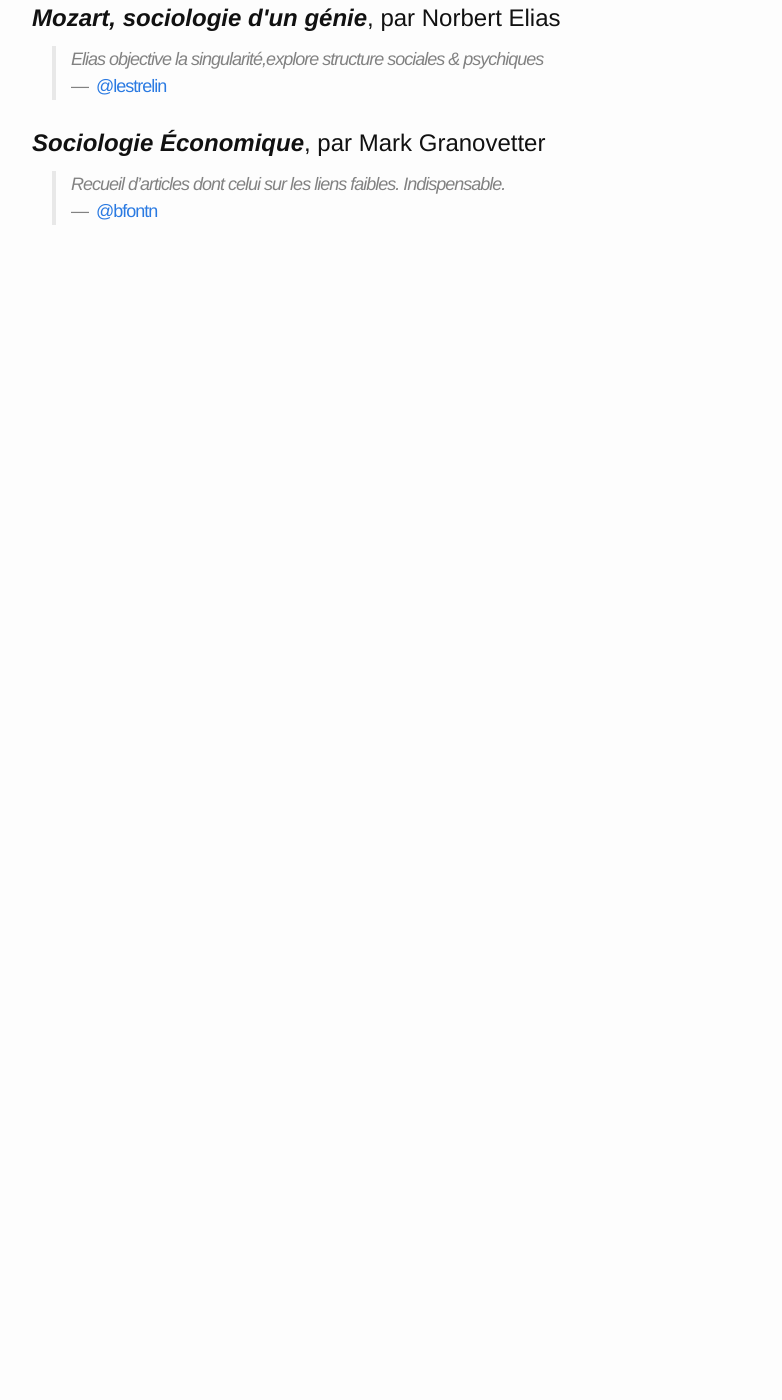
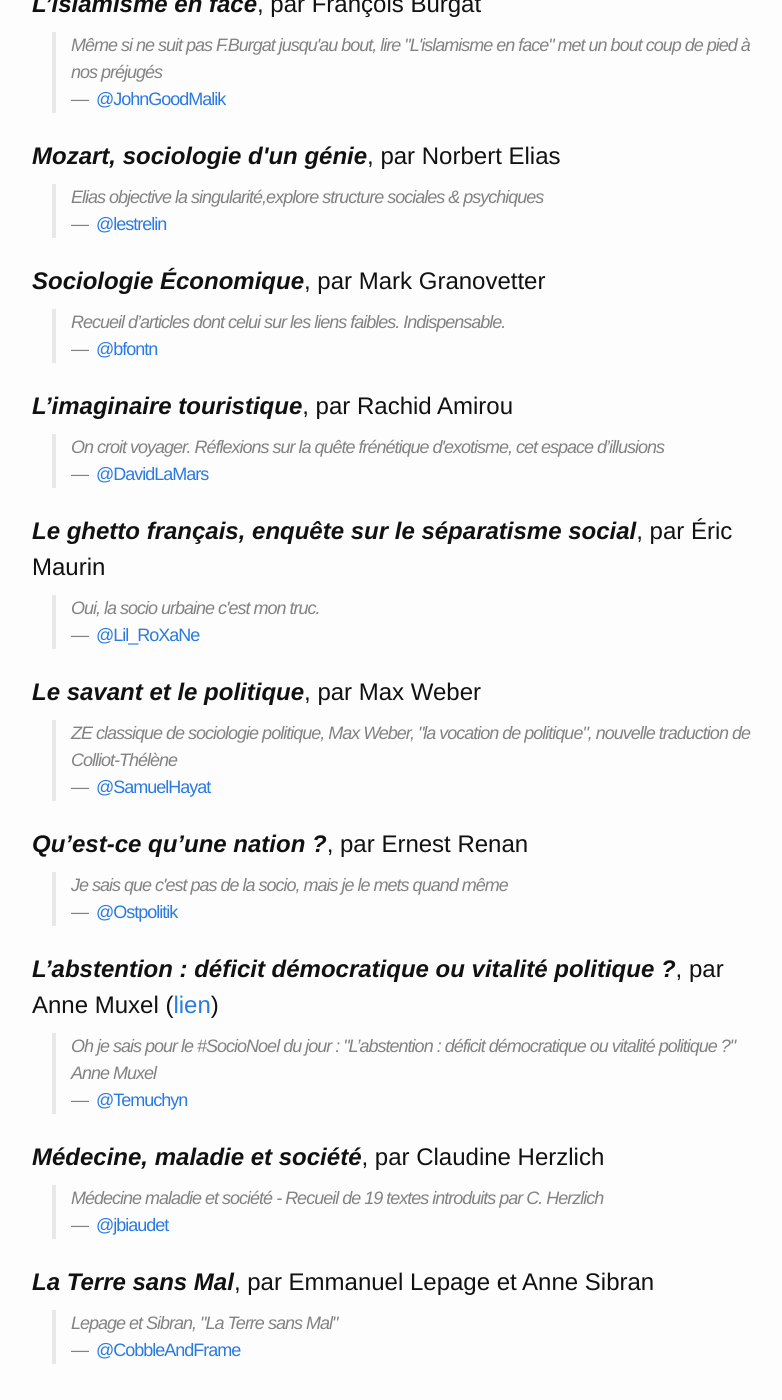
Before and after one commit to bfontaine/SocioNoel, a Jekyll site: the page built from index.md, in a window 1280 px wide and 1400 px high, scrolled down 43567 px. Shown: the whole window, without its empty margins (238-1020 px from the left). Built offline with Jekyll 4.4.1, drawn with Linux system fonts in a browser that asks for light colours; before the commit the page ends 43847 px from its top, so only the background shows below that; some of the changed text lies outside the part shown.

Commit message:
more books

```diff
--- a/index.md
+++ b/index.md
@@ -2735,13 +2735,20 @@ Accès direct à un jour :<br/>
   </div>
 </article>
 <article class="book">
-  <h1 id="dec15-4-L-opinion-publique-n-existe-pas-Pierre-Bourdieu"><span class="title">L’opinion publique n'existe pas</span>, par <span class="author">Pierre Bourdieu</span></h1>
-  <div class="sources">
-
-    <blockquote class="comment">
-      Les sondages, les sondages, lisons tous "L'opinion Publique n'existe pas" de Pierre Bourdieu, ok ?<br/>
-      <span class="comment-author">—&nbsp;&nbsp;<a class="handle" href="https://twitter.com/Alisxtp/status/672853666513207296">@Alisxtp</a></span>
-    </blockquote>
+  <h1 id="dec15-4-L-opinion-publique-n-existe-pas-Pierre-Bourdieu"><span class="title">L’opinion publique n'existe pas</span>, par <span class="author">Pierre Bourdieu</span>&nbsp;(<a href="http://www.homme-moderne.org/societe/socio/bourdieu/questions/opinionpub.html">lien</a>)</h1>
+  <div class="sources">
+
+
+      <blockquote class="comment">
+        Les sondages, les sondages, lisons tous "L'opinion Publique n'existe pas" de Pierre Bourdieu, ok ?<br/>
+        <span class="comment-author">—&nbsp;&nbsp;<a class="handle" href="https://twitter.com/Alisxtp/status/672853666513207296">@Alisxtp</a></span>
+      </blockquote>
+
+      <blockquote class="comment">
+        Déconstruire les sondages pour mieux les appréhender<br/>
+        <span class="comment-author">—&nbsp;&nbsp;<a class="handle" href="https://twitter.com/Ianonim/status/673438719647612928">@Ianonim</a></span>
+      </blockquote>
+
 
   </div>
 </article>
@@ -3123,10 +3130,17 @@ Accès direct à un jour :<br/>
   <h1 id="dec15-5-La-force-de-l-ordre-Anthropologie-de-la-police-des-quartiers-Didier-Fassin"><span class="title">La force de l'ordre. Anthropologie de la police des quartiers</span>, par <span class="author">Didier Fassin</span></h1>
   <div class="sources">
 
-    <blockquote class="comment">
-      Adapté au &lt;climat> actuel.<br/>
-      <span class="comment-author">—&nbsp;&nbsp;<a class="handle" href="https://twitter.com/thefugitive_/status/673217472980459520">@thefugitive_</a></span>
-    </blockquote>
+
+      <blockquote class="comment">
+        Adapté au &lt;climat> actuel.<br/>
+        <span class="comment-author">—&nbsp;&nbsp;<a class="handle" href="https://twitter.com/thefugitive_/status/673217472980459520">@thefugitive_</a></span>
+      </blockquote>
+
+      <blockquote class="comment">
+        Déjà cité mais c'est vraiment trés bien<br/>
+        <span class="comment-author">—&nbsp;&nbsp;<a class="handle" href="https://twitter.com/PaillardSimon/status/673462406882926592">@PaillardSimon</a></span>
+      </blockquote>
+
 
   </div>
 </article>
@@ -3263,3 +3277,80 @@ Accès direct à un jour :<br/>
 
   </div>
 </article>
+<article class="book">
+  <h1 id="dec15-6-L-imaginaire-touristique-Rachid-Amirou"><span class="title">L’imaginaire touristique</span>, par <span class="author">Rachid Amirou</span></h1>
+  <div class="sources">
+
+    <blockquote class="comment">
+      On croit voyager. Réflexions sur la quête frénétique d'exotisme, cet espace d’illusions<br/>
+      <span class="comment-author">—&nbsp;&nbsp;<a class="handle" href="https://twitter.com/DavidLaMars/status/673443524734533632">@DavidLaMars</a></span>
+    </blockquote>
+
+  </div>
+</article>
+<article class="book">
+  <h1 id="dec15-6-Le-ghetto-fran-ais-enqu-te-sur-le-s-paratisme-social-ric-Maurin"><span class="title">Le ghetto français, enquête sur le séparatisme social</span>, par <span class="author">Éric Maurin</span></h1>
+  <div class="sources">
+
+    <blockquote class="comment">
+      Oui, la socio urbaine c'est mon truc.<br/>
+      <span class="comment-author">—&nbsp;&nbsp;<a class="handle" href="https://twitter.com/Lil_RoXaNe/status/673453342933327872">@Lil_RoXaNe</a></span>
+    </blockquote>
+
+  </div>
+</article>
+<article class="book">
+  <h1 id="dec15-6-Le-savant-et-le-politique-Max-Weber"><span class="title">Le savant et le politique</span>, par <span class="author">Max Weber</span></h1>
+  <div class="sources">
+
+    <blockquote class="comment">
+      ZE classique de sociologie politique, Max Weber, "la vocation de politique", nouvelle traduction de Colliot-Thélène<br/>
+      <span class="comment-author">—&nbsp;&nbsp;<a class="handle" href="https://twitter.com/SamuelHayat/status/673459243958312961">@SamuelHayat</a></span>
+    </blockquote>
+
+  </div>
+</article>
+<article class="book">
+  <h1 id="dec15-6-Qu-est-ce-qu-une-nation-Ernest-Renan"><span class="title">Qu’est-ce qu’une nation ?</span>, par <span class="author">Ernest Renan</span></h1>
+  <div class="sources">
+
+    <blockquote class="comment">
+      Je sais que c'est pas de la socio, mais je le mets quand même<br/>
+      <span class="comment-author">—&nbsp;&nbsp;<a class="handle" href="https://twitter.com/Ostpolitik/status/673459469376966656">@Ostpolitik</a></span>
+    </blockquote>
+
+  </div>
+</article>
+<article class="book">
+  <h1 id="dec15-6-L-abstention-d-ficit-d-mocratique-ou-vitalit-politique-Anne-Muxel"><span class="title">L’abstention : déficit démocratique ou vitalité politique ?</span>, par <span class="author">Anne Muxel</span>&nbsp;(<a href="https://www.cairn.info/revue-pouvoirs-2007-1-page-43.htm">lien</a>)</h1>
+  <div class="sources">
+
+    <blockquote class="comment">
+      Oh je sais pour le #SocioNoel du jour : "L’abstention : déficit démocratique ou vitalité politique ?" Anne Muxel<br/>
+      <span class="comment-author">—&nbsp;&nbsp;<a class="handle" href="https://twitter.com/Temuchyn/status/673463779364089856">@Temuchyn</a></span>
+    </blockquote>
+
+  </div>
+</article>
+<article class="book">
+  <h1 id="dec15-6-M-decine-maladie-et-soci-t-Claudine-Herzlich"><span class="title">Médecine, maladie et société</span>, par <span class="author">Claudine Herzlich</span></h1>
+  <div class="sources">
+
+    <blockquote class="comment">
+      Médecine maladie et société - Recueil de 19 textes introduits par C. Herzlich<br/>
+      <span class="comment-author">—&nbsp;&nbsp;<a class="handle" href="https://twitter.com/jbiaudet/status/673467423656386560">@jbiaudet</a></span>
+    </blockquote>
+
+  </div>
+</article>
+<article class="book">
+  <h1 id="dec15-6-La-Terre-sans-Mal-Emmanuel-Lepage-et-Anne-Sibran"><span class="title">La Terre sans Mal</span>, par <span class="author">Emmanuel Lepage et Anne Sibran</span></h1>
+  <div class="sources">
+
+    <blockquote class="comment">
+      Lepage et Sibran, "La Terre sans Mal"<br/>
+      <span class="comment-author">—&nbsp;&nbsp;<a class="handle" href="https://twitter.com/CobbleAndFrame/status/673468762583117824">@CobbleAndFrame</a></span>
+    </blockquote>
+
+  </div>
+</article>
```
Also changed, not shown: books.yml (+56 -7 lines).
